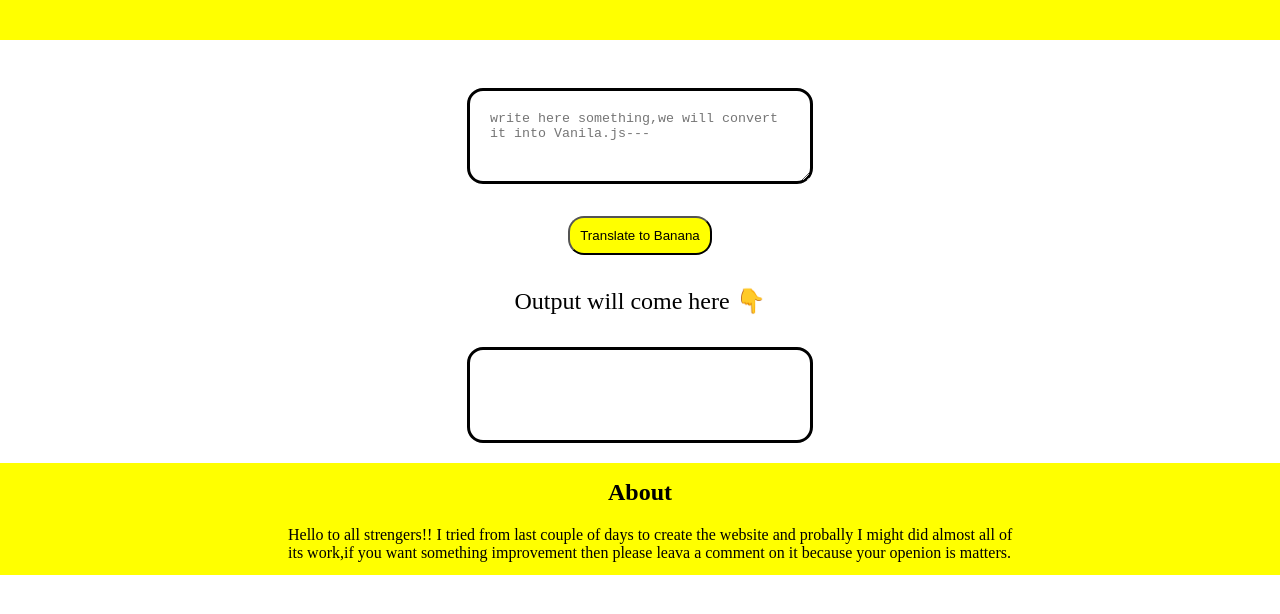
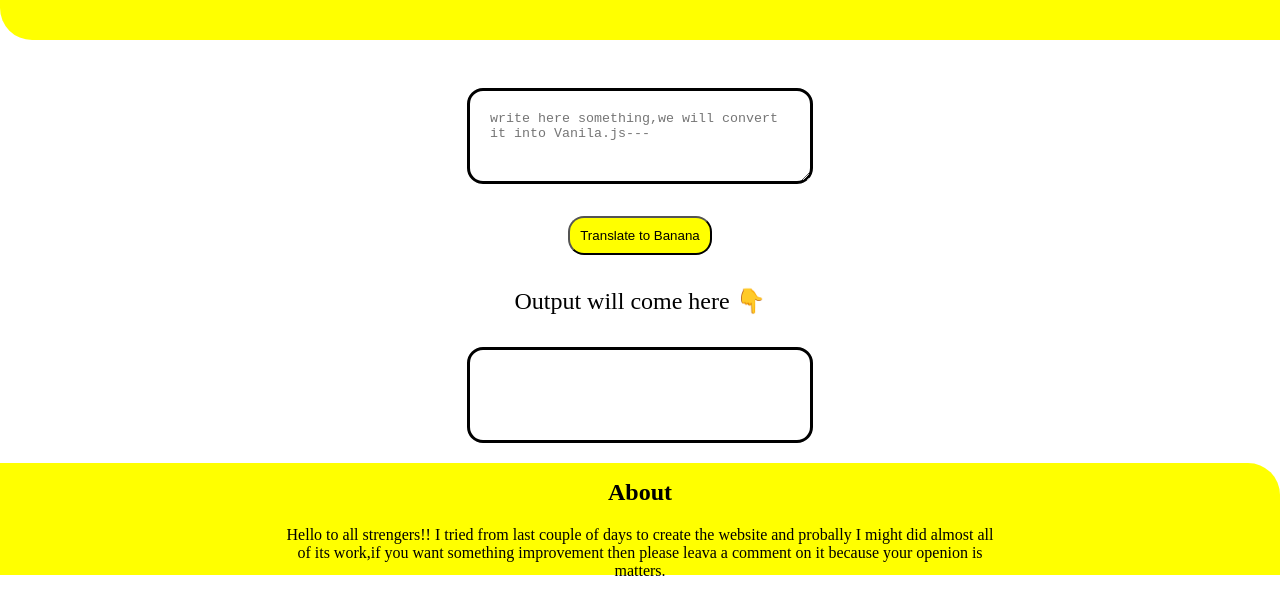
Before and after one commit to jayeshHande21/banana-speak, a plain HTML site: page index.html in a window 1280 px wide. Shown: the part 72-686 px from the top of the page. Drawn offline with Linux system fonts and the light colour scheme.

Commit message:
Update index.html

```diff
--- a/index.html
+++ b/index.html
@@ -19,6 +19,7 @@
             height: 7rem;
             text-align: center;
             background-color: yellow;
+            border-bottom-left-radius: 2rem;
 
         }
         textarea {
@@ -74,19 +75,20 @@
         h2{
             text-align: center;
             padding-top:1rem;
+
         }
         .foot{
             background-color: yellow;
             height:7rem;
             margin:auto;
+            border-top-right-radius: 2rem;
 
         }
-        p{
-            padding-left: 18rem;;
-            width:46rem;
-            height:7rem;
-
-        }
+      .mg{
+          width:45rem;
+          text-align: center;
+          margin:auto;
+      }
         #text-input{
             margin:auto;
             margin-top: 3rem;;
@@ -105,7 +107,7 @@
     <div id="output"></div>
     <div class="foot">
         <h2>About</h2>
-        <p>Hello to all strengers!! I tried from last couple of days to create the website
+        <p class="mg">Hello to all strengers!! I tried from last couple of days to create the website
             and probally I might did almost all of its work,if you want something improvement  then please leava a comment on it
             because your openion is matters.
         </p>
```
